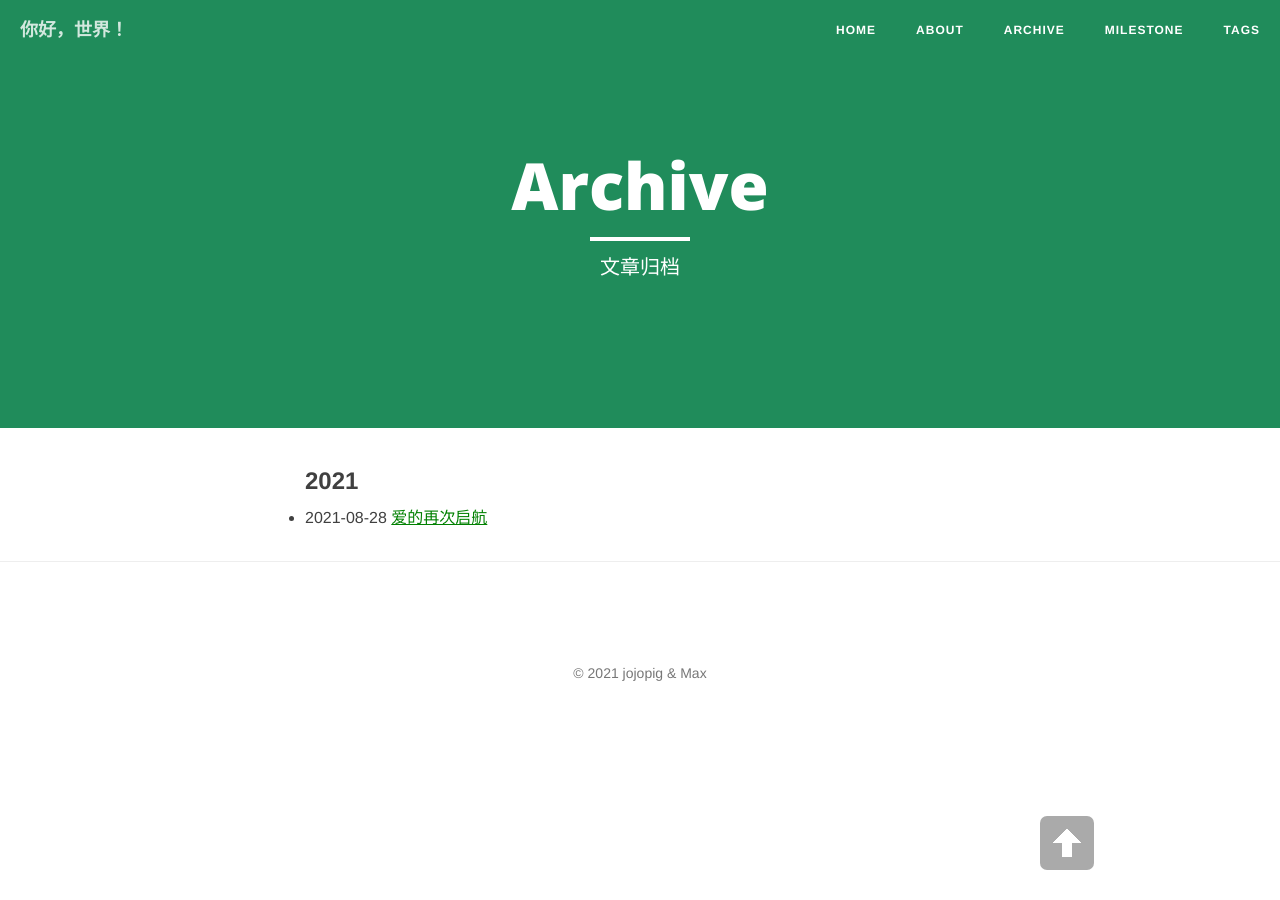
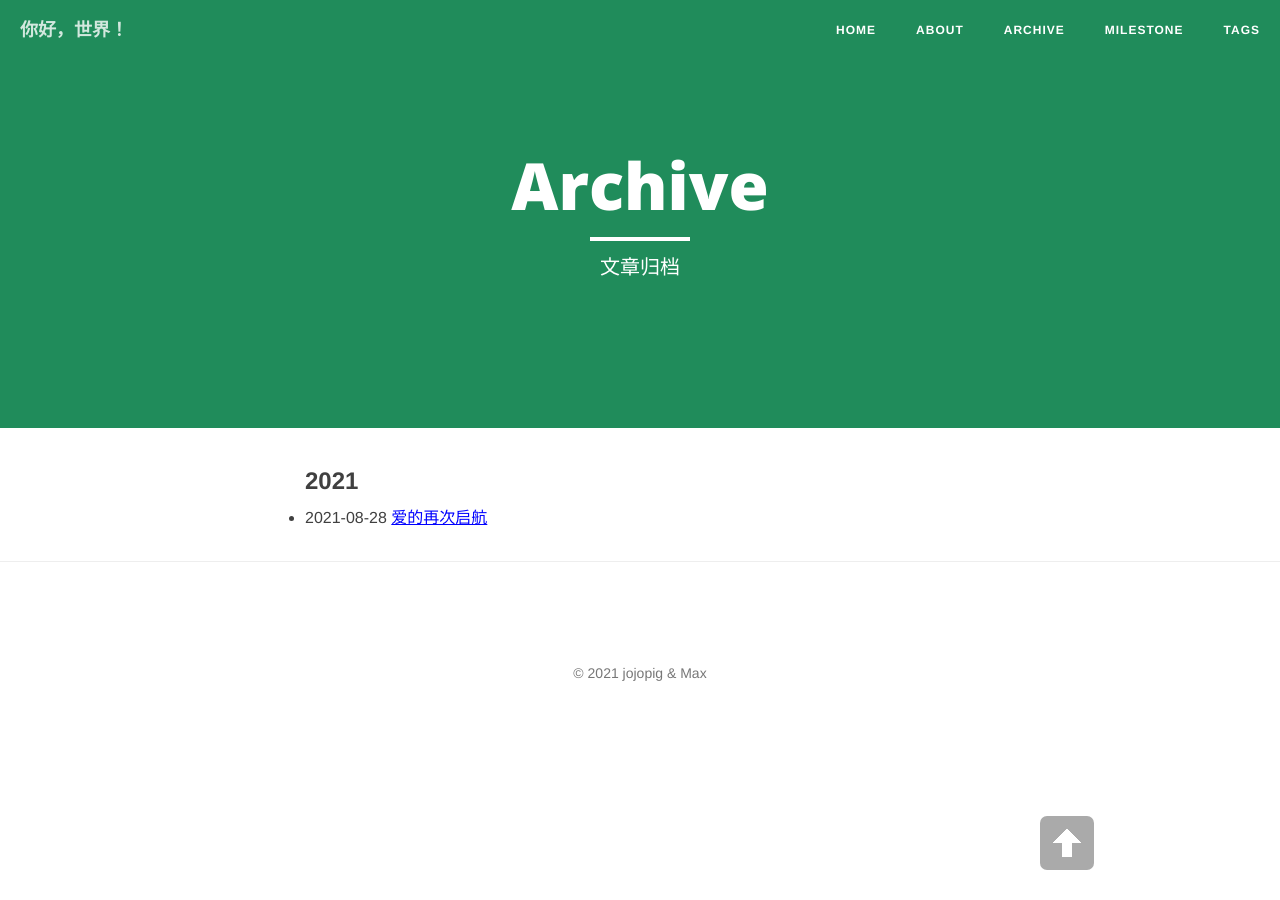
Before and after one commit to GaopanHuang/gaopanhuang.github.io, a Jekyll site: the page built from archive.md, in a window 1280 px wide. Built offline with Jekyll 4.4.1, drawn with Linux system fonts in a browser that asks for light colours; nearby versions of some CDN libraries.

Commit message:
Update archive.md

```diff
--- a/archive.md
+++ b/archive.md
@@ -15,7 +15,7 @@ header-img: "img/green.jpg"
   {% endif %}
   <li class="listing-item">
     <time datetime="{{ post.date | date:"%Y-%m-%d" }}">{{ post.date | date:"%Y-%m-%d" }}</time>
-    <a href="{{ post.url }}" title="{{ post.title }}"><u style="color:green">{{ post.title }}</u></a>
+    <a href="{{ post.url }}" title="{{ post.title }}"><u style="color:blue">{{ post.title }}</u></a>
   </li>
 {% endfor %}
 </ul>
```
